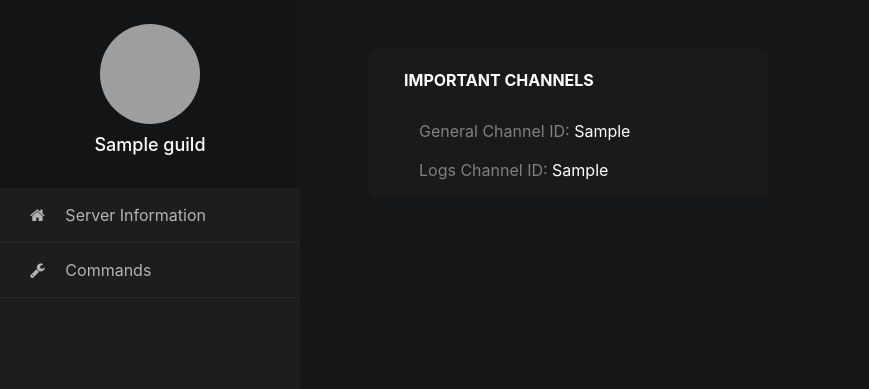
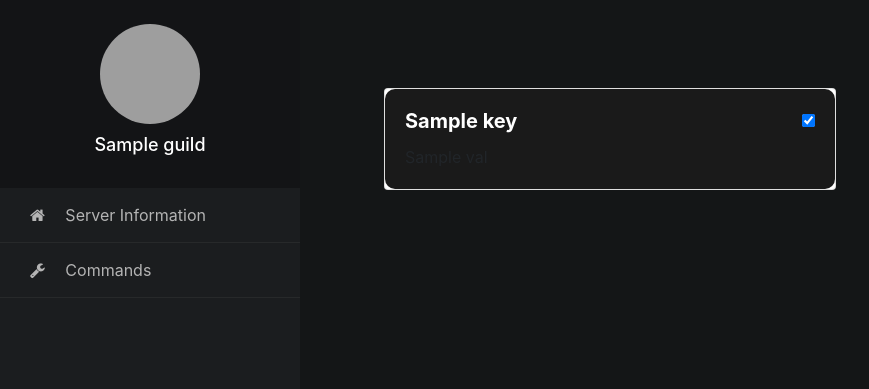
Before and after one commit to aaayd/Semi-Advanced-Discord-Bot, a Python web app: template Website/templates/guild_id.html in a window 1280 px wide, after a click on "Commands"; the page is wider, and only the part inside the window is pictured. Shown: the part 56-445 px from the top of that part, without its empty margins (0-869 px from the left). Run offline with Jinja, Linux system fonts and the light colour scheme; the template is opened without the code that fills it: most values are stand-ins (such as "Sample title", 1, 10 or a date in 2020); grey boxes are pictures that could not be loaded.

Commit message:
Implement All Commands

```diff
--- a/Website/static/guild.css
+++ b/Website/static/guild.css
@@ -3,10 +3,11 @@
 }
 
 .container .row .card-title {
-    border-radius: 10px;
     font-weight: bold;
     color: white;
 }
+
+
 .container .row .container-card-large {
   border-radius: 10px;
   background: #1A1A1A;
--- a/Website/templates/guild_id.html
+++ b/Website/templates/guild_id.html
@@ -117,23 +117,23 @@
                 <div class="container" style="min-width: 100%; display: flex; float: left">
                     <div class="row">
                         <div class="col">
-                            <div class="container container-card-small">
-                                <div class="row">
-                                    <a class="card-title">IMPORTANT CHANNELS</a>
+                            <div class="row" style="margin-right: 40px;">
+                                {% for key, val in commands.items() %}
+                                <div class="card rounded"  style="margin-top: 40px; margin-right: 40px;">
+                                    <div class="card-body" style="background-color: #1A1A1A;border-radius : 10px; border-color:white; min-width: 450px;">
+                                        <label class="toggle-control" style="float: right">
+                                            <input type="checkbox" checked="checked">
+                                            <span class="control"></span>
+                                        </label>
+
+                                        <h5 class="card-title">{{key}} </h5>
+                                        <p class="card-text">{{val}}</p>
+
+                                    </div>
+
                                 </div>
-
-                                <div class="row">
-                                    <div class="col-4 card-text col-xl-12">
-                                        <a>General Channel ID:</a> <span>{{_db_important_channels["channel_general"]}}</span>
-                                    </div>
-                                </div>
-                                <div class="row">
-                                    <div class="col-4 card-text col-xl-12">
-                                        <a>Logs Channel ID:</a> <span>{{_db_important_channels["channel_logs"]}}</span>
-                                    </div>
-                                </div>
+                                {% endfor %}
                             </div>
-                        </div>
                     </div>
                 </div>
             </div>
--- a/Website/website.py
+++ b/Website/website.py
@@ -90,14 +90,15 @@
 		return redirect(url_for("login"))
 
 	guild = await ipc_client.request("get_guild", guild_id = guild_id)
+	commands  = await ipc_client.request("get_all_commands")
+	_db_important_channels = get_cluster(guild_id, "CLUSTER_CHANNELS").find_one({"id" : "type_important_channels"})["dict"]
 
-	_db_important_channels = get_cluster(guild_id, "CLUSTER_CHANNELS").find_one({"id" : "type_important_channels"})["dict"]
 
 	if guild is None:
 		return redirect(f'https://discord.com/oauth2/authorize?&client_id={app.config["DISCORD_CLIENT_ID"]}&scope=bot&permissions=8&guild_id={guild_id}&response_type=code&redirect_uri={app.config["DISCORD_REDIRECT_URI"]}')
 
 	return await render_template(
-		"guild_id.html", guild=guild, _db_important_channels=_db_important_channels
+		"guild_id.html", guild=guild, _db_important_channels=_db_important_channels, commands=commands
 	)
 
 
```
Also changed, not shown: main.py (+9 -0 lines).
